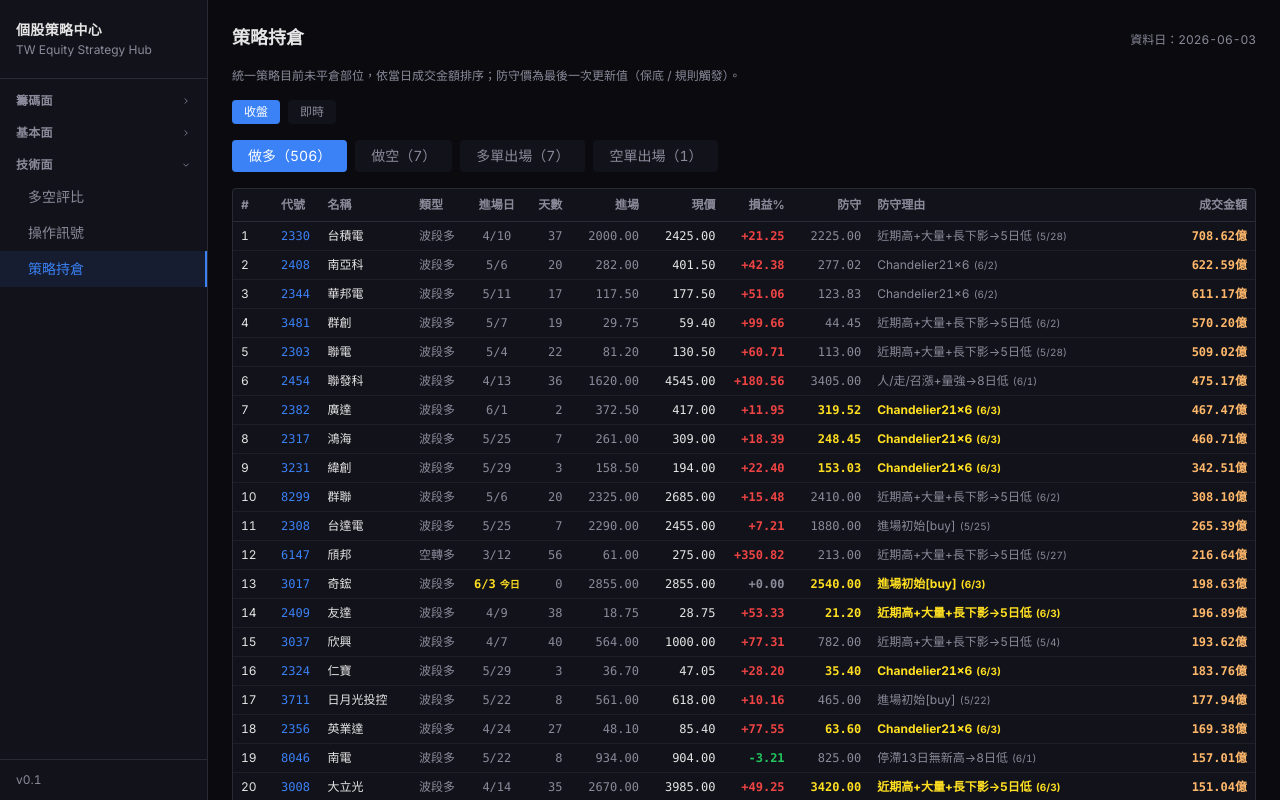
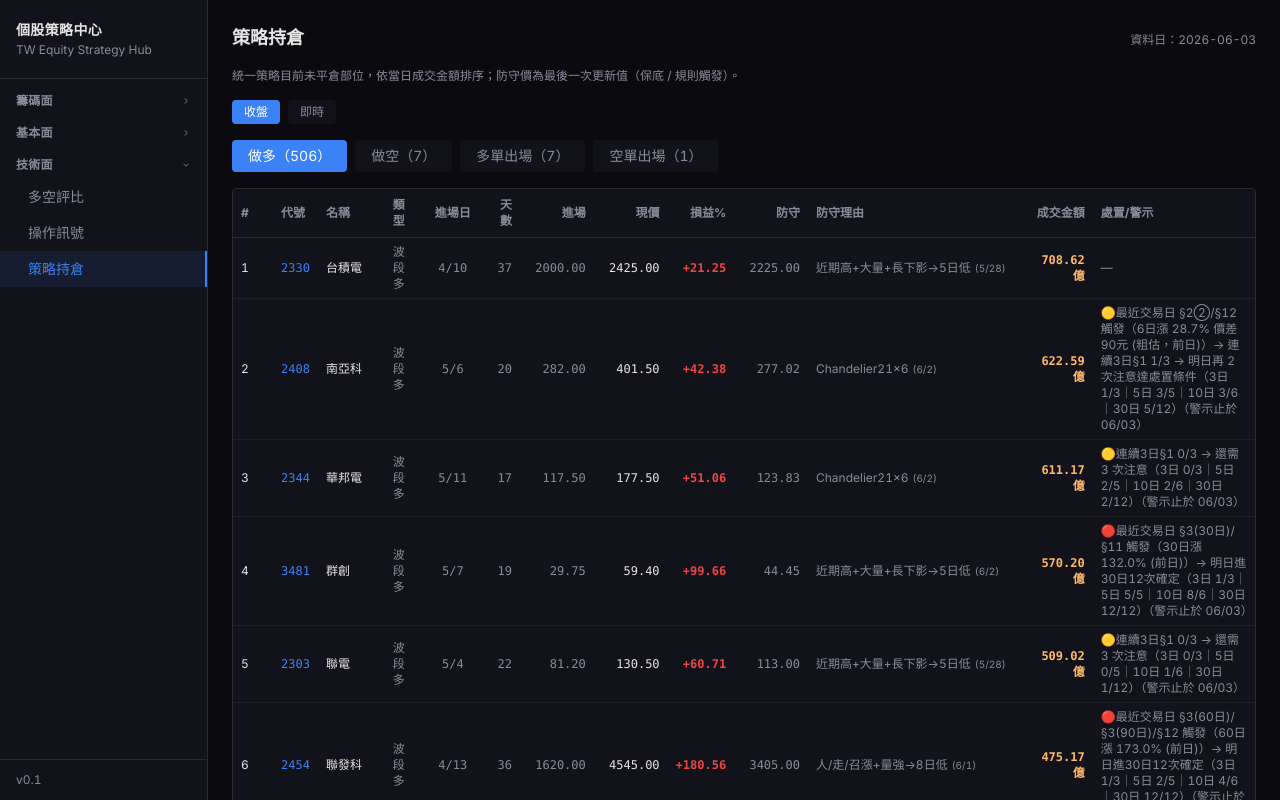
Before and after one commit to Realidealism/claudeInvest, a React (Vite) app in the folder frontend/: page /positions in a window 1280 px wide. Built offline with nearby package versions, Linux system fonts and the light colour scheme.

Commit message:
Add 處置/警示 column to PositionsPage
Renders disposal_status string from positions JSON (emoji + multi-line
TWSE disposal condition status). Hidden on small screens (lg+ only).

Co-Authored-By: Claude Opus 4.7 (1M context) <noreply@anthropic.com>

```diff
--- a/frontend/src/pages/PositionsPage.tsx
+++ b/frontend/src/pages/PositionsPage.tsx
@@ -15,6 +15,7 @@ interface Position {
   defense_reason: string | null;
   defense_date: string | null;
   exit_reason?: string | null;
+  disposal_status?: string | null;
 }
 
 interface PositionsData {
@@ -218,6 +219,7 @@ export default function PositionsPage() {
                   </>
                 )}
                 <th className="px-2 py-2 text-right">成交金額</th>
+                <th className="px-2 py-2 hidden lg:table-cell">處置/警示</th>
               </tr>
             </thead>
             <tbody>
@@ -298,6 +300,12 @@ export default function PositionsPage() {
                   <td className={`px-2 py-1.5 text-right font-mono ${turnoverClass(p.turnover)}`}>
                     {fmtTurnover(p.turnover)}
                   </td>
+                  <td
+                    className="px-2 py-1.5 hidden lg:table-cell text-text-secondary whitespace-pre-wrap break-words"
+                    style={{ maxWidth: 260 }}
+                  >
+                    {p.disposal_status || "—"}
+                  </td>
                 </tr>
               ))}
             </tbody>
```
